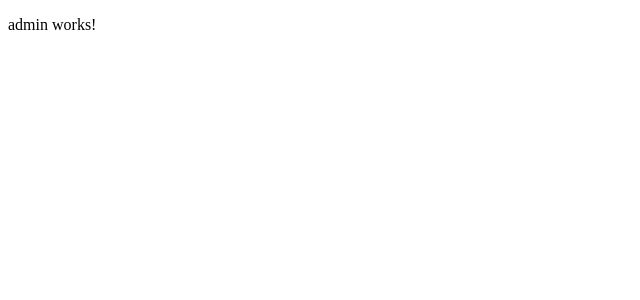
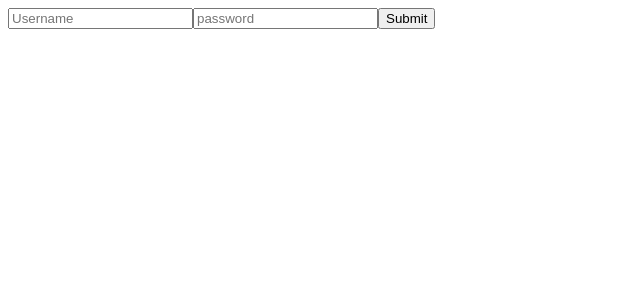
Before and after one commit to jjurzak/ANGULAR-PANEL-LOGOWANIA, an Angular app: page /admin in a window 1280 px wide. Shown: the top 300 px of the page, without its empty margins (0-640 px from the left). Built offline with nearby package versions, Linux system fonts and the light colour scheme.

Commit message:
dodanie formularza logowania

```diff
--- a/src/app/admin/admin.component.html
+++ b/src/app/admin/admin.component.html
@@ -1 +1,5 @@
-<p>admin works!</p>
+<form (submit)="loginAdmin($event)">
+    <input type="text" placeholder="Username" name="username" id="username" required>
+    <input type="password" placeholder="password" name="password" id="password" required>
+    <input type="button" value="Submit">
+    </form>
--- a/src/app/admin/admin.component.ts
+++ b/src/app/admin/admin.component.ts
@@ -9,7 +9,13 @@ export class AdminComponent implements OnInit {
 
   constructor() { }
 
-  ngOnInit(): void {
+  ngOnInit() {
   }
 
+  loginAdmin(event) {
+    event.preventDefault()
+  }
+
+
+
 }
--- a/src/app/login/login.component.ts
+++ b/src/app/login/login.component.ts
@@ -15,6 +15,4 @@ export class LoginComponent implements OnInit {
  loginUser(event) {
     event.preventDefault()
   }
-
-
 }
```
